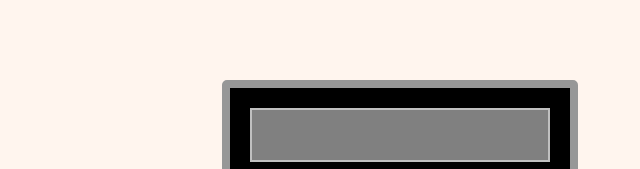
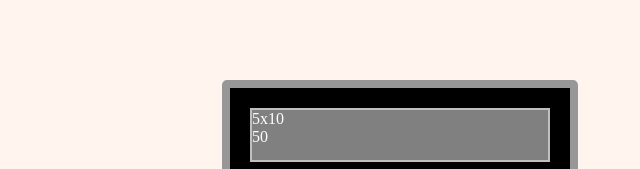
Before and after one commit to saad-hu/project-calculator, a plain HTML site: page index.html in a window 1280 px wide. Shown: the top 169 px of the page, 240-880 px from the left. Drawn offline with Linux system fonts and the light colour scheme.

Commit message:
added digit and result section in display

```diff
--- a/index.html
+++ b/index.html
@@ -12,7 +12,11 @@
 
     <div id="calculator-container">
         <div class="calculator">
-            <div class="display"></div>
+            <div class="display">
+                <div class="digits-section">5x10</div>
+                <div class="result-section">50</div>
+
+            </div>
 
             <div class="clear-section">
                 <div class="clear all-keys">Clear</div>
```
